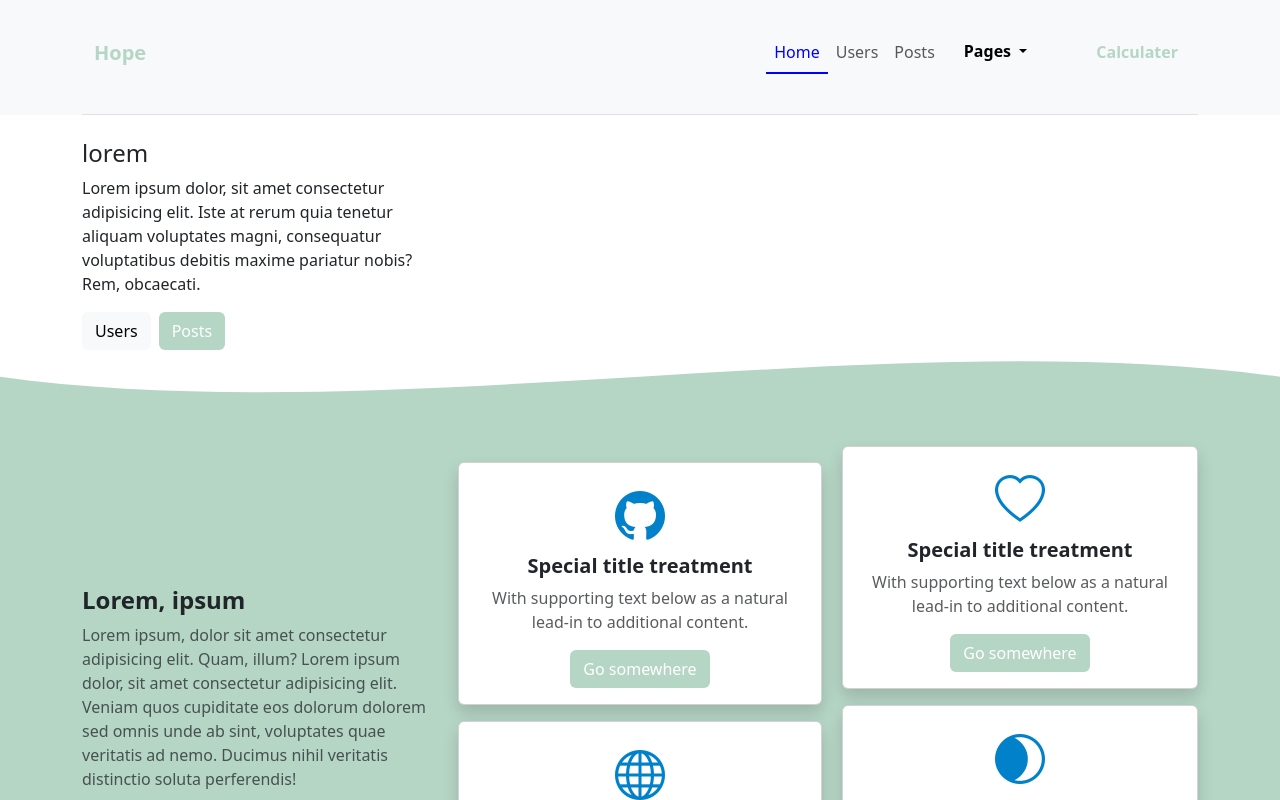
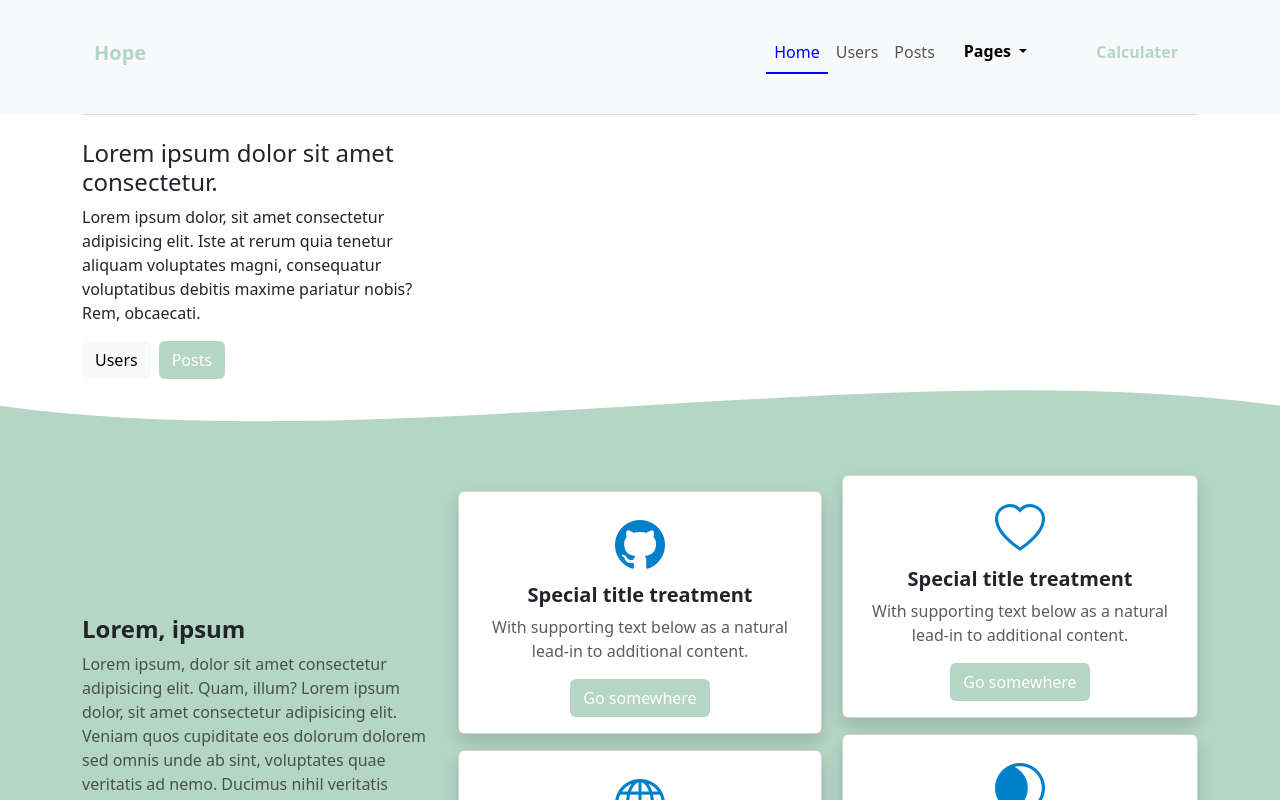
Before and after one commit to mahdi-hoseiny/vue3-sandbox, a Vue app: page / in a window 1280 px wide. Shown: the top 800 px of the page. Built offline with nearby package versions, Linux system fonts and the light colour scheme.

Commit message:
just practicing

```diff
--- a/src/components/pages/HoMe.vue
+++ b/src/components/pages/HoMe.vue
@@ -3,7 +3,7 @@
     <div class="container mt-2">
       <div class="row">
         <div class="col-md-4">
-          <h4>lorem</h4>
+          <h4>Lorem ipsum dolor sit amet consectetur.</h4>
           <p>
             Lorem ipsum dolor, sit amet consectetur adipisicing elit. Iste at
             rerum quia tenetur aliquam voluptates magni, consequatur
```
